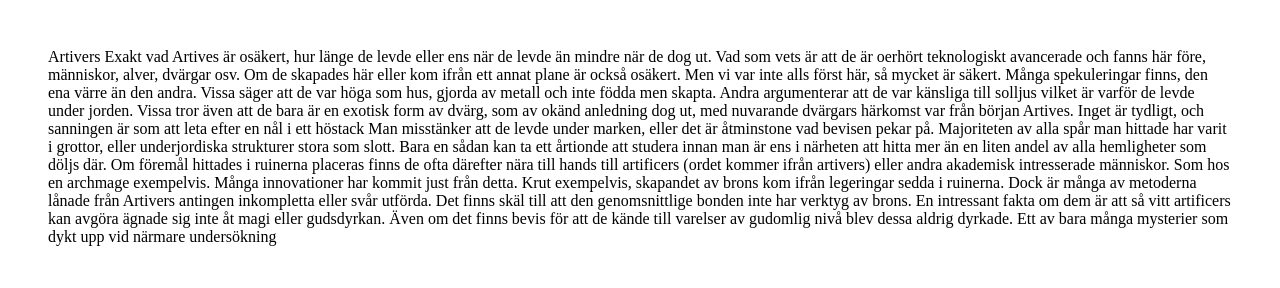
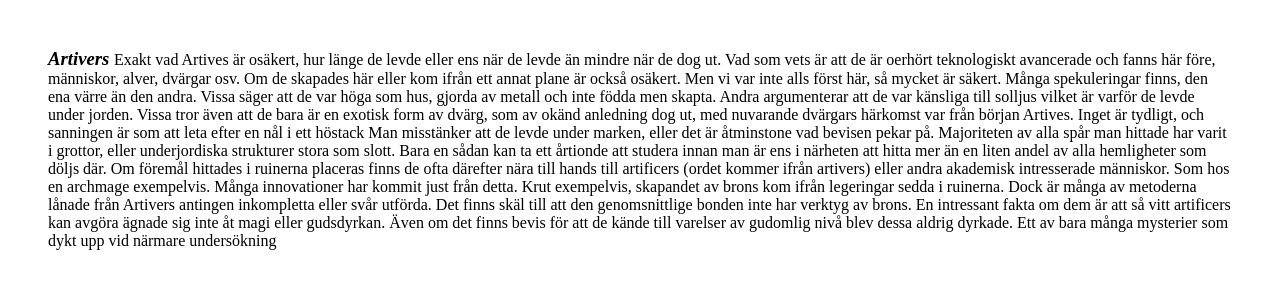
Before and after one commit to BlueSeawave/Sekai, a plain HTML site: page lore/art.html in a window 1280 px wide. Drawn offline with Linux system fonts and the light colour scheme.

Commit message:
Update art.html

```diff
--- a/lore/art.html
+++ b/lore/art.html
@@ -10,7 +10,7 @@
    </head>
    <body>
   <div>
-Artivers
+        <h3 class="fet">  Artivers </h3>
 Exakt vad Artives är osäkert, hur länge de levde eller ens när de levde än mindre när de dog ut. Vad som vets är att de är oerhört teknologiskt avancerade och fanns här före, människor, alver, dvärgar osv. Om de skapades här eller kom ifrån ett annat plane är också osäkert. Men vi var inte alls först här, så mycket är säkert.
 
 Många spekuleringar finns, den ena värre än den andra. Vissa säger att de var höga som hus, gjorda av metall och inte födda men skapta. Andra argumenterar att de var känsliga till solljus vilket är varför de levde under jorden. Vissa tror även att de bara är en exotisk form av dvärg, som av okänd anledning dog ut, med nuvarande dvärgars härkomst var från början Artives. Inget är tydligt, och sanningen är som att leta efter en nål i ett höstack
```
